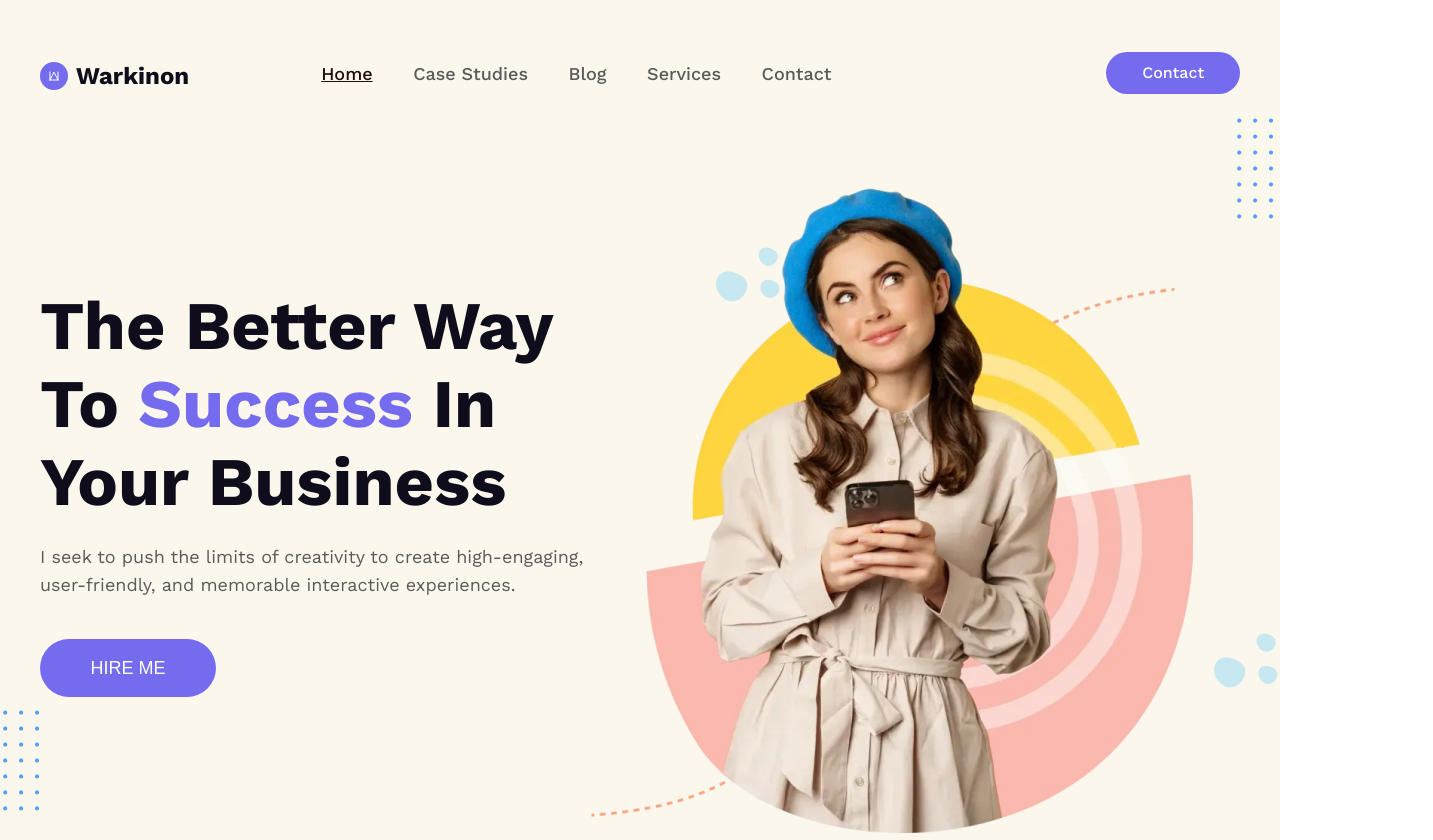
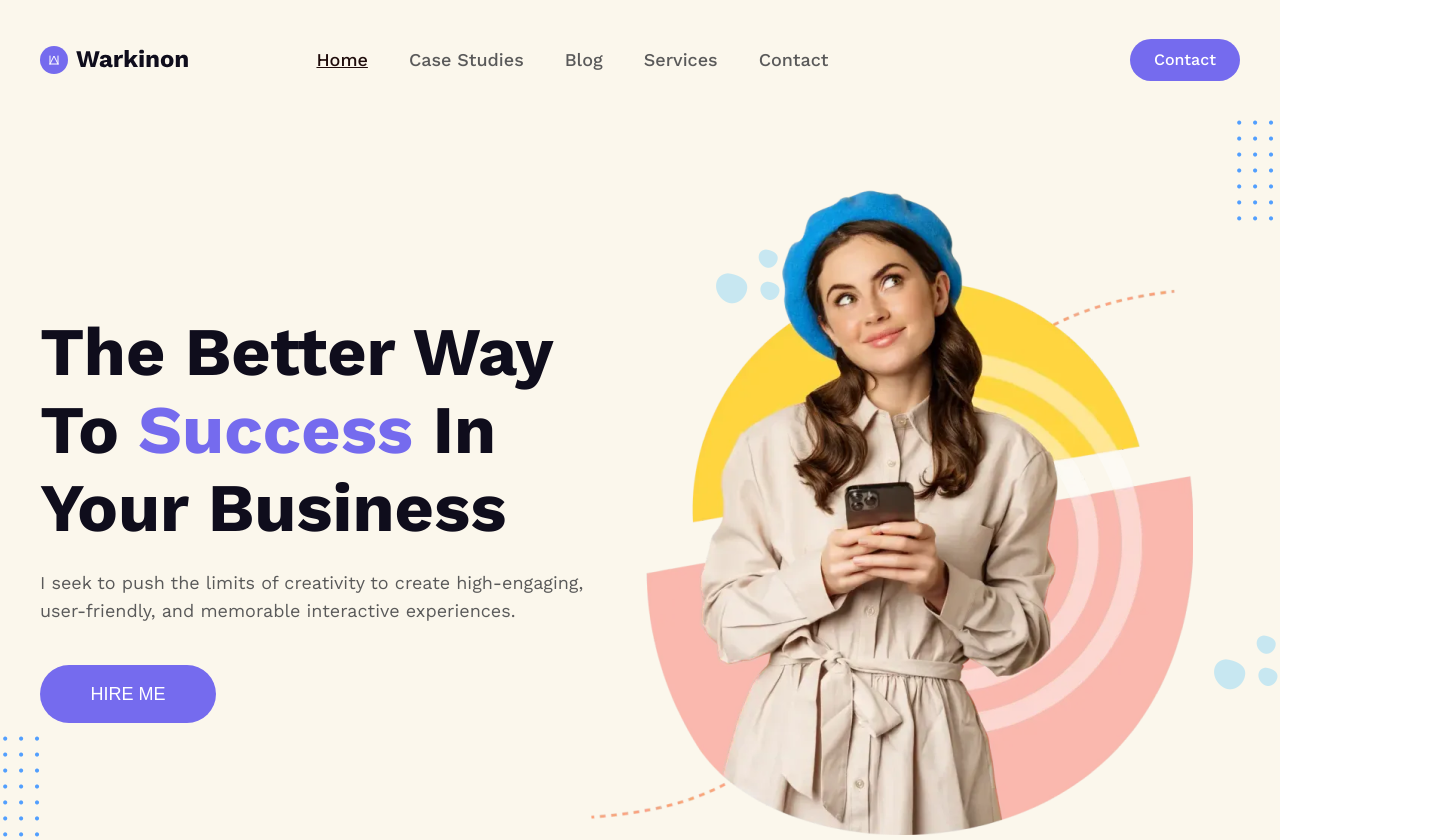
Before and after one commit to gulaism/warkinon, a plain HTML site: page index.html in a window 1280 px wide. Shown: the top 840 px of the page, 1433 px wide, since content can reach past the window. Drawn offline with nearby package versions, Linux system fonts and the light colour scheme.

Commit message:
fixed: header

```diff
--- a/assets/css/helper.css
+++ b/assets/css/helper.css
@@ -1,6 +1,6 @@
 
 section{
-    overflow: hidden;
+    /* overflow: hidden; */
 }
 .center {
     margin: 0 auto;
@@ -37,3 +37,14 @@ section{
 .flex{
     display: flex;
 }
+.justify-between {
+    justify-content: space-between;
+}
+.align-center {
+    align-items: center;
+}
+.img-cover {
+    width: 100%;
+    height: 100%;
+    object-fit: cover;
+}
--- a/assets/css/layout.css
+++ b/assets/css/layout.css
@@ -1,39 +1,24 @@
 header {
     background-color: var(--bg-header);
-    height: 118px;
+
 }
 
 header .container {
     width: 1200px;
     display: flex;
+    height: 120px;
 }
 
 header .container .logo {
-    display: flex;
-    align-items: center;
-    margin-top: 57px;
-    column-gap: 8px;
-
-}
-
-header .container .logo-img {
-    width: 28px;
+    width: 150px;
     height: 28px;
 }
 
-header .container .logo .logo-name {
-    color: #0F0D1C;
-    font-size: 24px;
-    font-weight: 700;
-    line-height: 24px;
-    margin-right: 132px;
-}
 
 header .container .navbar {
     width: 512px;
     display: flex;
     justify-content: space-between;
-    margin-top: 60px;
     height: 28px;
 }
 
@@ -57,13 +42,10 @@ header button {
     line-height: 26px;
     color: #fff;
     height: 42px;
-    margin-left: 275px;
-    margin-top: 52px;
+    margin-left: 175px;
     border-radius: 42px;
-    padding-top: 8px;
-    padding-bottom: 8px;
+    padding: 8px 24px;
     text-align: center;
-    width: 134px;
 }
 
 
--- a/assets/css/main.css
+++ b/assets/css/main.css
@@ -1,10 +1,7 @@
 .hiring {
     background-color: var(--bg-header);
     margin-bottom: 160px;
-    height: 739px;
 }
-
-
 .hiring .container {
     width: 1200px;
     display: flex;
@@ -12,7 +9,8 @@
 }
 
 .hiring .container .info {
-    margin-top: 169px;
+    padding-top: 193px;
+    padding-bottom: 160px;
 }
 
 .hiring .container .info .title {
--- a/index.html
+++ b/index.html
@@ -10,12 +10,9 @@
 
 <body>
     <header>
-        <div class="container center">
+        <div class="container  center flex justify-between align-center">
             <div class="logo">
-                <figure class="logo-img">
-                    <a href="#"><img src="./assets/images/logo.svg" alt=""></a>
-                </figure>
-                <p class="logo-name work-sans">Warkinon</p>
+                    <a href="#"><img class="img-cover" src="./assets/images/logo-fnl.svg" alt=""></a>
             </div>
 
             <nav class="navbar work-sans">
```
Also changed, not shown: assets/images/logo-fnl.svg (added).
